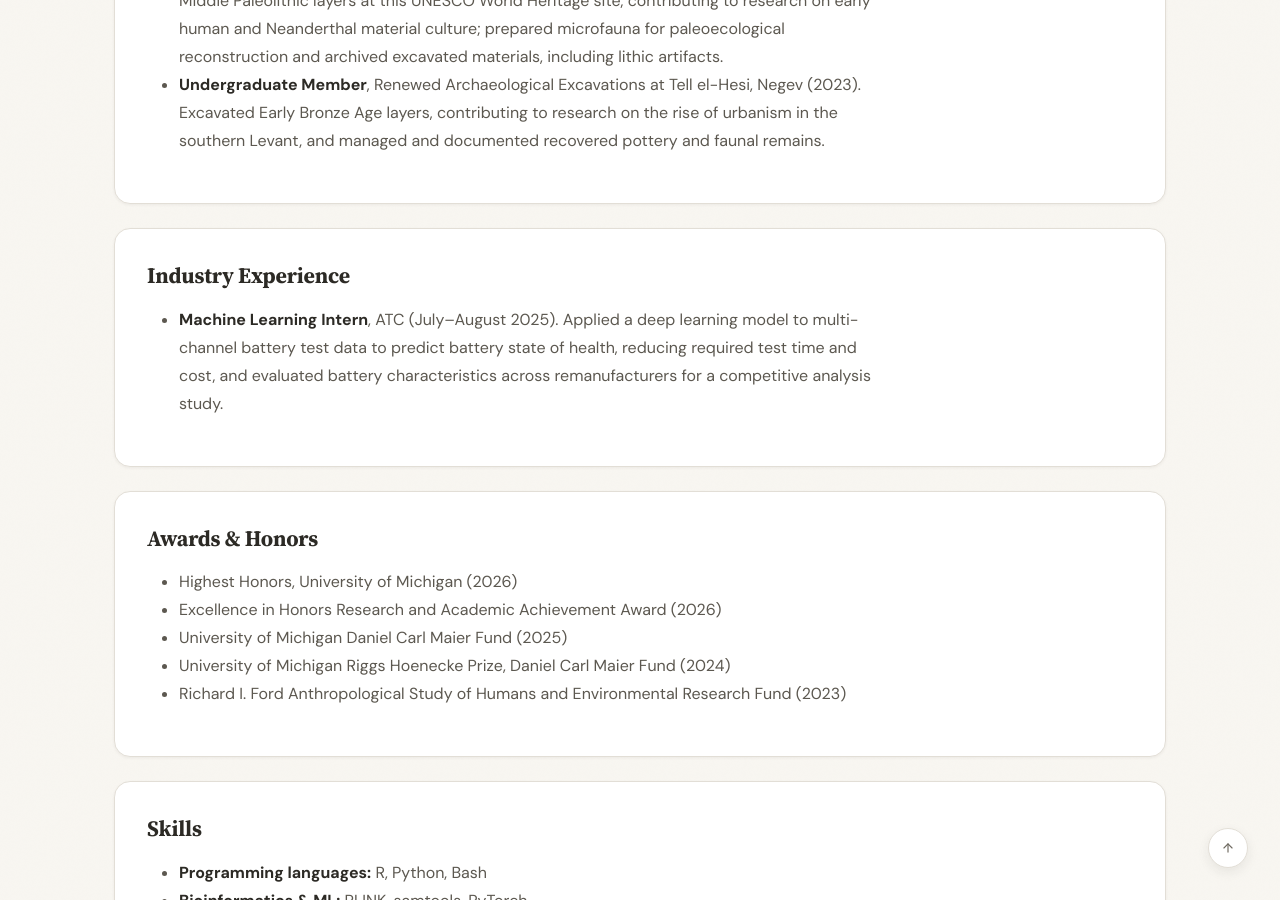
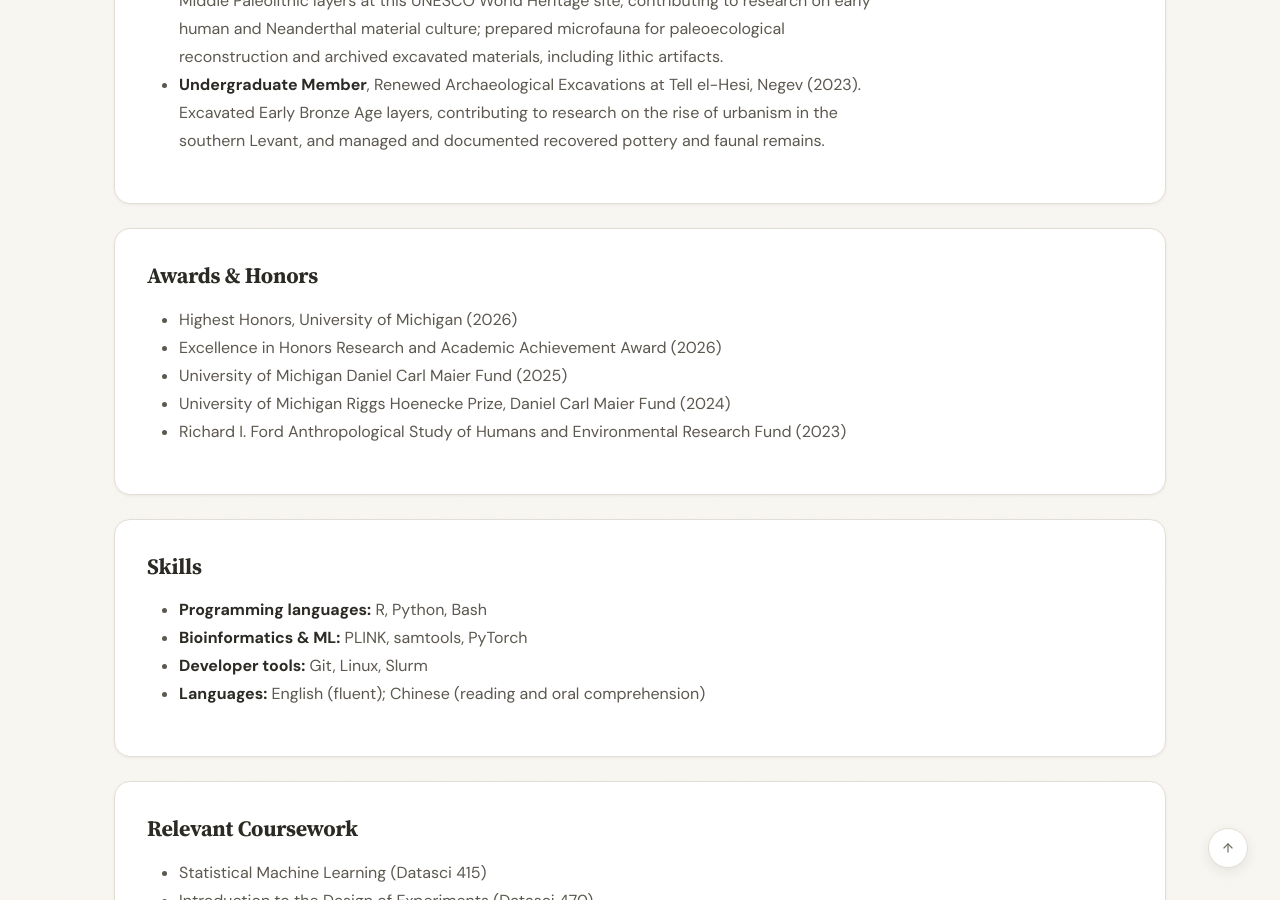
Before and after one commit to lilyheald/lilyheald.github.io, a Jekyll site: the page built from _pages/about.md, in a window 1280 px wide and 900 px high, scrolled down 1643 px. Built offline with Jekyll 4.4.1, drawn with Linux system fonts in a browser that asks for light colours.

Commit message:
Remove irrelevant experience

```diff
--- a/_pages/about.md
+++ b/_pages/about.md
@@ -67,13 +67,6 @@ permalink: /about/
 </ul>
 </div>
 
-<div class="section-card" markdown="0">
-<h3>Industry Experience</h3>
-<ul>
-<li><strong>Machine Learning Intern</strong>, ATC (July&#8211;August 2025). Applied a deep learning model to multi-channel battery test data to predict battery state of health, reducing required test time and cost, and evaluated battery characteristics across remanufacturers for a competitive analysis study.</li>
-</ul>
-</div>
-
 {% if site.data.awards %}
 <div class="section-card">
 <h3>Awards &amp; Honors</h3>
```
